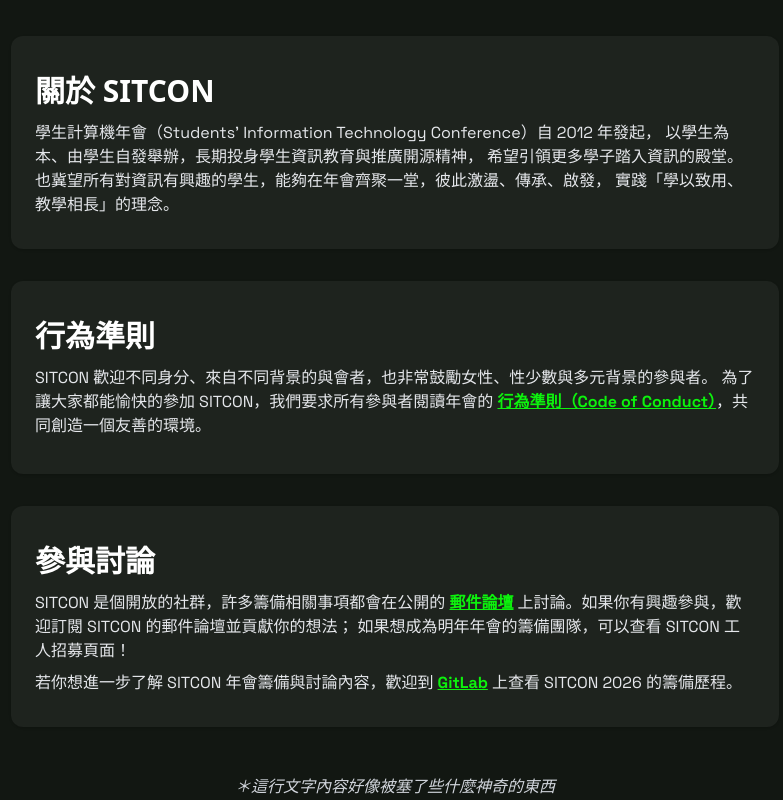
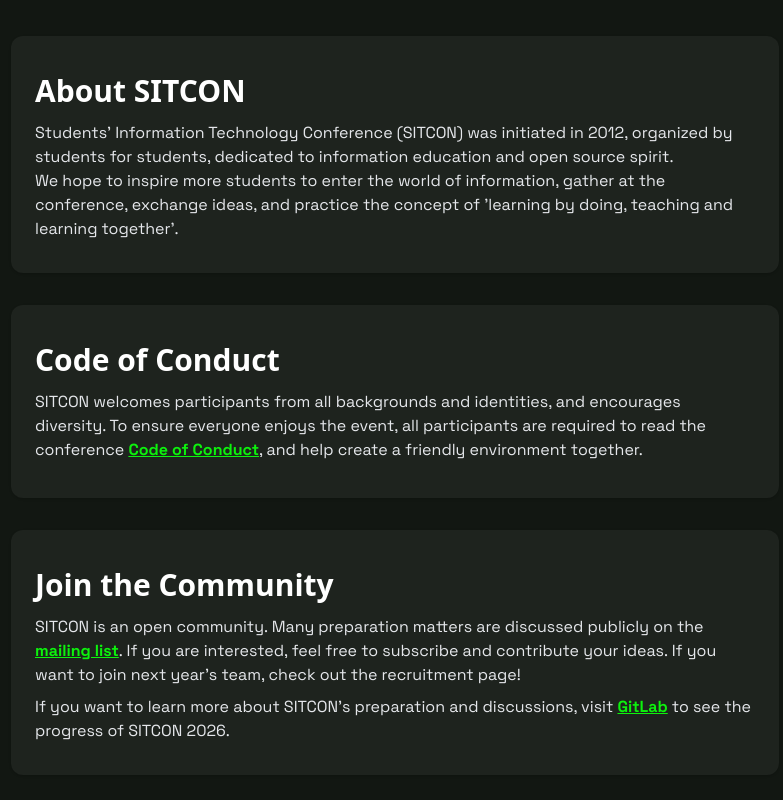
Before and after one commit to LeoLee-0531/hitcon-challenge, a Next.js app in the folder apps/web/: page /en/about in a window 1280 px wide. Shown: the part 440-1240 px from the top of the page, without its empty margins (245-1028 px from the left). Built offline with nearby package versions, Linux system fonts and the light colour scheme; no server answers.

Commit message:
feat: i18n-about

```diff
--- a/apps/web/src/app/[locale]/about/page.tsx
+++ b/apps/web/src/app/[locale]/about/page.tsx
@@ -1,114 +1,100 @@
 'use client';
 import React from 'react';
+import { useTranslations } from 'next-intl';
 
 export default function AboutSITCONPage() {
+  const t = useTranslations('about');
   return (
     <div className="grid grid-cols-12 gap-4">
       <div className="sm:col-span-2 col-span-1" />
       <div className="sm:col-span-8 col-span-10">
         <div className="bg-[#121712] flex flex-col items-center py-20 my-12 px-6">
-          {/* <div className="min-h-screen w-full bg-gradient-to-b from-[#1A2316] to-[#121712] flex flex-col items-center py-12 px-4"> */}
           {/* SITCON 2026 info */}
           <section className="w-full text-center mb-20 mt-4">
             <div className="flex items-center justify-center gap-3">
               <h1 className="text-4xl sm:text-4xl lg:text-6xl font-bold text-white font-sans mb-0">
-                📢 SITCON 2026
+                {t('title')}
               </h1>
               <a
                 href="https://sitcon.org/2026/"
                 target="_blank"
                 rel="noopener noreferrer"
-                className="
-              w-9 h-9
-              sm:w-10 sm:h-10
-              lg:w-13 lg:h-13
-              flex items-center justify-center
-              rounded-full bg-[#0DF20D] shadow
-              hover:opacity-80 transition
-            "
+                className="w-9 h-9 sm:w-10 sm:h-10 lg:w-13 lg:h-13 flex items-center justify-center rounded-full bg-[#0DF20D] shadow hover:opacity-80 transition"
               >
                 <img
                   src="/hyperlink.png"
-                  alt="SITCON 2026 連結"
+                  alt={t('linkAlt')}
                   className="w-5 h-5 sm:w-6 sm:h-6 lg:w-8 lg:h-8"
                 />
               </a>
             </div>
             <span className="block mt-1 text-xl text-[#ACD997] font-medium">
-              @ 中央研究院人文社會科學館
+              {t('venue')}
             </span>
             <div className="text-base text-[#ACD997] font-medium mb-1">
-              2026 / 3 / 28 ( Sat. )
+              {t('date')}
             </div>
           </section>
 
           {/* About SITCON */}
           <section className="w-full max-w-3xl bg-white/5 rounded-xl shadow px-6 py-8 mb-8">
             <h2 className="text-2xl sm:text-3xl font-bold text-white mb-2 font-sans">
-              關於 SITCON
+              {t('aboutTitle')}
             </h2>
             <p className="text-base text-gray-200 font-light leading-relaxed">
-              學生計算機年會（Students’ Information Technology Conference）自
-              2012 年發起，
-              以學生為本、由學生自發舉辦，長期投身學生資訊教育與推廣開源精神，
-              希望引領更多學子踏入資訊的殿堂。
+              {t('aboutDesc1')}
               <br className="hidden sm:block" />
-              也冀望所有對資訊有興趣的學生，能夠在年會齊聚一堂，彼此激盪、傳承、啟發，
-              實踐「學以致用、教學相長」的理念。
+              {t('aboutDesc2')}
             </p>
           </section>
 
           {/* Code of Conduct */}
           <section className="w-full max-w-3xl bg-white/5 rounded-xl shadow px-6 py-8 mb-8">
             <h2 className="text-2xl sm:text-3xl font-bold text-white mb-2 font-sans">
-              行為準則
+              {t('cocTitle')}
             </h2>
             <p className="text-base text-gray-200 font-light leading-relaxed mb-1">
-              SITCON
-              歡迎不同身分、來自不同背景的與會者，也非常鼓勵女性、性少數與多元背景的參與者。
-              為了讓大家都能愉快的參加 SITCON，我們要求所有參與者閱讀年會的{' '}
+              {t('cocDesc1')}
               <a
                 href="https://sitcon.org/code-of-conduct/"
                 className="text-[#0DF20D] font-semibold underline hover:opacity-80 transition"
               >
-                行為準則（Code of Conduct）
+                {t('cocLinkText')}
               </a>
-              ，共同創造一個友善的環境。
+              {t('cocDesc2')}
             </p>
           </section>
 
           {/* Join the community */}
           <section className="w-full max-w-3xl bg-white/5 rounded-xl shadow px-6 py-8 mb-8">
             <h2 className="text-2xl sm:text-3xl font-bold text-white mb-2 font-sans">
-              參與討論
+              {t('joinTitle')}
             </h2>
             <p className="text-base text-gray-200 font-light leading-relaxed mb-2">
-              SITCON 是個開放的社群，許多籌備相關事項都會在公開的{' '}
+              {t('joinDesc1')}
               <a
                 href="https://groups.google.com/g/sitcon-general/"
                 className="text-[#0DF20D] font-semibold underline hover:opacity-80 transition"
               >
-                郵件論壇
-              </a>{' '}
-              上討論。如果你有興趣參與，歡迎訂閱 SITCON
-              的郵件論壇並貢獻你的想法； 如果想成為明年年會的籌備團隊，可以查看
-              SITCON 工人招募頁面！
+                {t('joinMailText')}
+              </a>
+              {t('joinDesc2')}
             </p>
             <p className="text-base text-gray-200 font-light leading-relaxed">
-              若你想進一步了解 SITCON 年會籌備與討論內容，歡迎到{' '}
+              {t('joinDesc3')}
               <a
                 href="https://gitlab.com/sitcon-tw"
                 className="text-[#0DF20D] font-semibold underline hover:opacity-80 transition"
               >
                 GitLab
-              </a>{' '}
-              上查看 SITCON 2026 的籌備歷程。
+              </a>
+              {t('joinDesc4')}
             </p>
           </section>
 
           {/* Footer note */}
           <div className="w-full max-w-3xl mt-4 text-base text-gray-300 font-light italic text-center">
-            ＊這行文字內容好像被塞了些什麼󠀁󠁓󠁉󠁔󠁃󠁏󠁎󠁻󠁗󠀰󠁷󠁟󠁌󠁌󠁍󠁟󠁣󠀴󠁮󠁟󠁓󠀳󠁥󠁟󠀷󠁨󠀱󠁳󠁽󠁿神奇的東西
+            {t('footerNote')}
           </div>
         </div>
       </div>
--- a/apps/web/src/messages/en.json
+++ b/apps/web/src/messages/en.json
@@ -37,5 +37,25 @@
     "validationError": "Validation error",
     "networkError": "Network error",
     "tryAgain": "Please try again later"
+  },
+  "about": {
+    "title": "📢 SITCON 2026",
+    "linkAlt": "SITCON 2026 link",
+    "venue": "@ Academia Sinica Humanities and Social Sciences Building",
+    "date": "2026 / 3 / 28 ( Sat. )",
+    "aboutTitle": "About SITCON",
+    "aboutDesc1": "Students’ Information Technology Conference (SITCON) was initiated in 2012, organized by students for students, dedicated to information education and open source spirit.",
+    "aboutDesc2": "We hope to inspire more students to enter the world of information, gather at the conference, exchange ideas, and practice the concept of 'learning by doing, teaching and learning together'.",
+    "cocTitle": "Code of Conduct",
+    "cocDesc1": "SITCON welcomes participants from all backgrounds and identities, and encourages diversity. To ensure everyone enjoys the event, all participants are required to read the conference ",
+    "cocLinkText": "Code of Conduct",
+    "cocDesc2": ", and help create a friendly environment together.",
+    "joinTitle": "Join the Community",
+    "joinDesc1": "SITCON is an open community. Many preparation matters are discussed publicly on the ",
+    "joinMailText": "mailing list",
+    "joinDesc2": ". If you are interested, feel free to subscribe and contribute your ideas. If you want to join next year's team, check out the recruitment page!",
+    "joinDesc3": "If you want to learn more about SITCON's preparation and discussions, visit ",
+    "joinDesc4": " to see the progress of SITCON 2026.",
+    "footerNote": "* This line seems to contain some magical content."
   }
 }
--- a/apps/web/src/messages/zh.json
+++ b/apps/web/src/messages/zh.json
@@ -37,5 +37,25 @@
     "validationError": "驗證錯誤",
     "networkError": "網路錯誤",
     "tryAgain": "請稍後再試"
+  },
+  "about": {
+    "title": "📢 SITCON 2026",
+    "linkAlt": "SITCON 2026 連結",
+    "venue": "@ 中央研究院人文社會科學館",
+    "date": "2026 / 3 / 28 ( Sat. )",
+    "aboutTitle": "關於 SITCON",
+    "aboutDesc1": "學生計算機年會（Students’ Information Technology Conference）自 2012 年發起，以學生為本、由學生自發舉辦，長期投身學生資訊教育與推廣開源精神，希望引領更多學子踏入資訊的殿堂。",
+    "aboutDesc2": "也冀望所有對資訊有興趣的學生，能夠在年會齊聚一堂，彼此激盪、傳承、啟發，實踐「學以致用、教學相長」的理念。",
+    "cocTitle": "行為準則",
+    "cocDesc1": "SITCON 歡迎不同身分、來自不同背景的與會者，也非常鼓勵女性、性少數與多元背景的參與者。為了讓大家都能愉快的參加 SITCON，我們要求所有參與者閱讀年會的 ",
+    "cocLinkText": "行為準則（Code of Conduct）",
+    "cocDesc2": "，共同創造一個友善的環境。",
+    "joinTitle": "參與討論",
+    "joinDesc1": "SITCON 是個開放的社群，許多籌備相關事項都會在公開的 ",
+    "joinMailText": "郵件論壇",
+    "joinDesc2": " 上討論。如果你有興趣參與，歡迎訂閱 SITCON 的郵件論壇並貢獻你的想法； 如果想成為明年年會的籌備團隊，可以查看 SITCON 工人招募頁面！",
+    "joinDesc3": "若你想進一步了解 SITCON 年會籌備與討論內容，歡迎到 ",
+    "joinDesc4": " 上查看 SITCON 2026 的籌備歷程。",
+    "footerNote": "＊這行文字內容好像被塞了些什麼神奇的東西"
   }
 }
```
